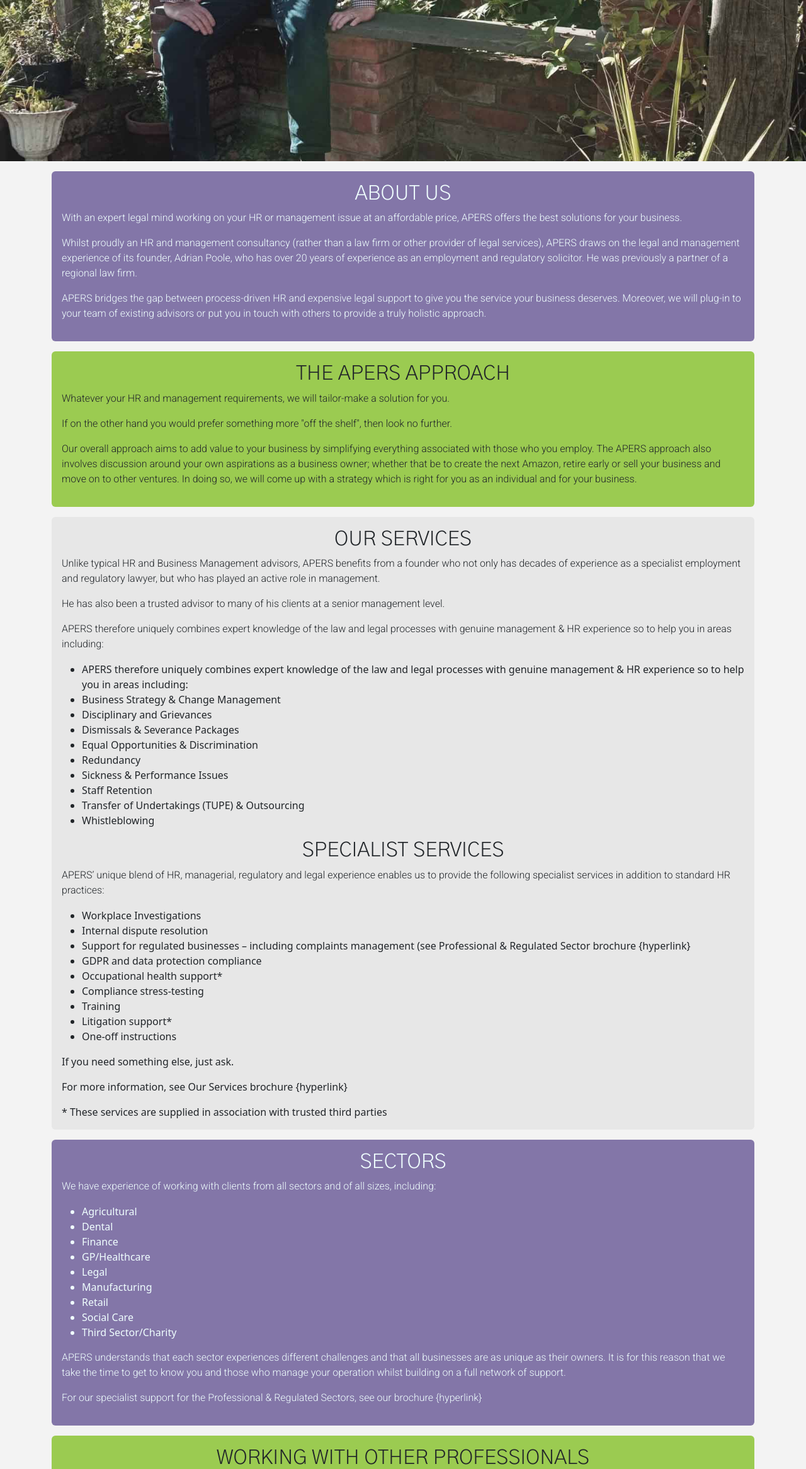
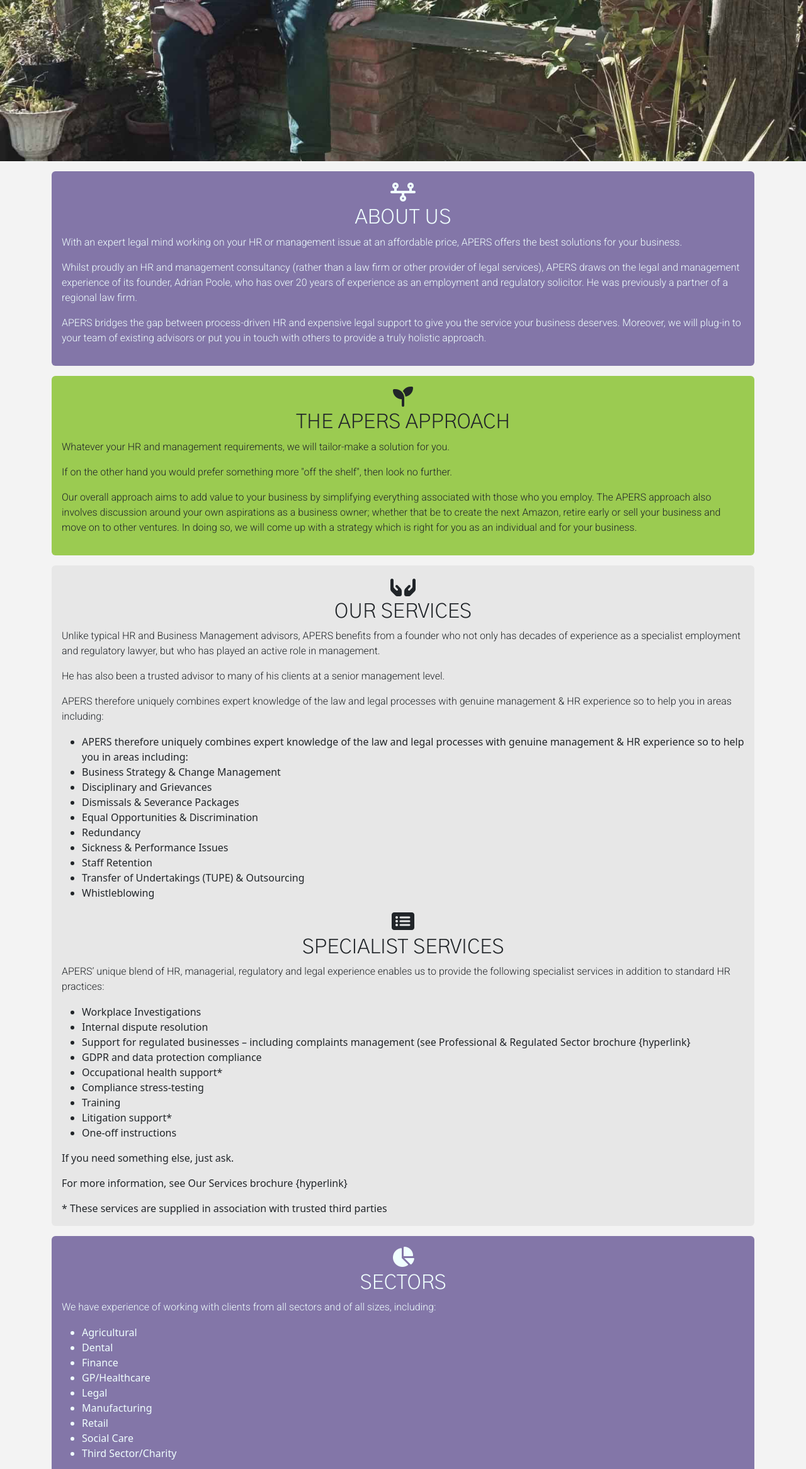
Before and after one commit to PaulWheatcroft/apers, a plain HTML site: page index.html in a window 1280 px wide. Shown: the part 464-2797 px from the top of the page at 63% size. Drawn offline with nearby package versions, Linux system fonts and the light colour scheme.

Commit message:
added fontawesomw

```diff
--- a/index.html
+++ b/index.html
@@ -12,6 +12,8 @@
     <link rel="canonical" href="https://getbootstrap.com/docs/5.2/examples/navbar-fixed/">
 
     <link rel="stylesheet" href="style.css">
+
+    <script src="https://kit.fontawesome.com/d47ba1e273.js" crossorigin="anonymous"></script>
 
 
 
@@ -57,7 +59,7 @@
         <main class="container">
             <div id="about" class="p-3 mt-3 rounded-2 animate__animated animate__fadeIn">
 
-                <h2>ABOUT US</h2>
+                <h2><i class="fa-solid fa-timeline"></i><br>ABOUT US</h2>
 
                 <p>With an expert legal mind working on your HR or management issue at an affordable price, APERS offers the best solutions for your business.</p>
 
@@ -68,7 +70,7 @@
             </div>
             <div id="approach" class="p-3 mt-3 rounded-2 animate__animated animate__fadeIn">
 
-                <h2>THE APERS APPROACH</h2>
+                <h2><i class="fa-solid fa-seedling"></i><br>THE APERS APPROACH</h2>
 
                 <p>Whatever your HR and management requirements, we will tailor-make a solution for you. </p>
 
@@ -79,7 +81,7 @@
             </div>
             <div id="services" class="p-3 mt-3 rounded-2 animate__animated animate__fadeIn">
 
-                <h2>OUR SERVICES</h2>
+                <h2><i class="fa-solid fa-hands-holding"></i><br>OUR SERVICES</h2>
 
                 <p>Unlike typical HR and Business Management advisors, APERS benefits from a founder who not only has decades of experience as a specialist employment and regulatory lawyer, but who has played an active role in management. </p>
 
@@ -100,7 +102,7 @@
                     <li>Whistleblowing</li>
                 </ul>
 
-                <h2>SPECIALIST SERVICES</h2>
+                <h2><i class="fa-solid fa-rectangle-list"></i><br>SPECIALIST SERVICES</h2>
 
                 <p>APERS’ unique blend of HR, managerial, regulatory and legal experience enables us to provide the following specialist services in addition to standard HR practices:</p>
                 <ul>
@@ -126,7 +128,7 @@
             </div>
             <div id="sectors" class="p-3 mt-3 rounded-2 animate__animated animate__fadeIn">
 
-                <h2>SECTORS</h2>
+                <h2><i class="fa-solid fa-chart-pie"></i><br>SECTORS</h2>
 
                 <p>We have experience of working with clients from all sectors and of all sizes, including:</p>
 
@@ -148,7 +150,7 @@
             </div>
             <div id="collaborate" class="p-3 mt-3 rounded-2 animate__animated animate__fadeIn">
 
-                <h2>WORKING WITH OTHER PROFESSIONALS</h2>
+                <h2><i class="fa-solid fa-people-carry-box"></i><br>WORKING WITH OTHER PROFESSIONALS</h2>
 
                 <p>APERS is delighted to share its specialist knowledge and to provide assistance to other advisors including:</p>
 
@@ -167,8 +169,8 @@
 
                 <h2 class="text-center">CONTACT US</h2>
 
-                    <p class="text-center">Email: adrian@apers.co.uk</p>
-                    <p class="text-center">Mobile: 07419285214</p>
+                    <p class="text-center"><i class="fa-solid fa-envelope"></i> Email: adrian@apers.co.uk</p>
+                    <p class="text-center"><i class="fa-solid fa-mobile-screen"></i> Mobile: 07419285214</p>
                 </ul>
 
         </main>
```
